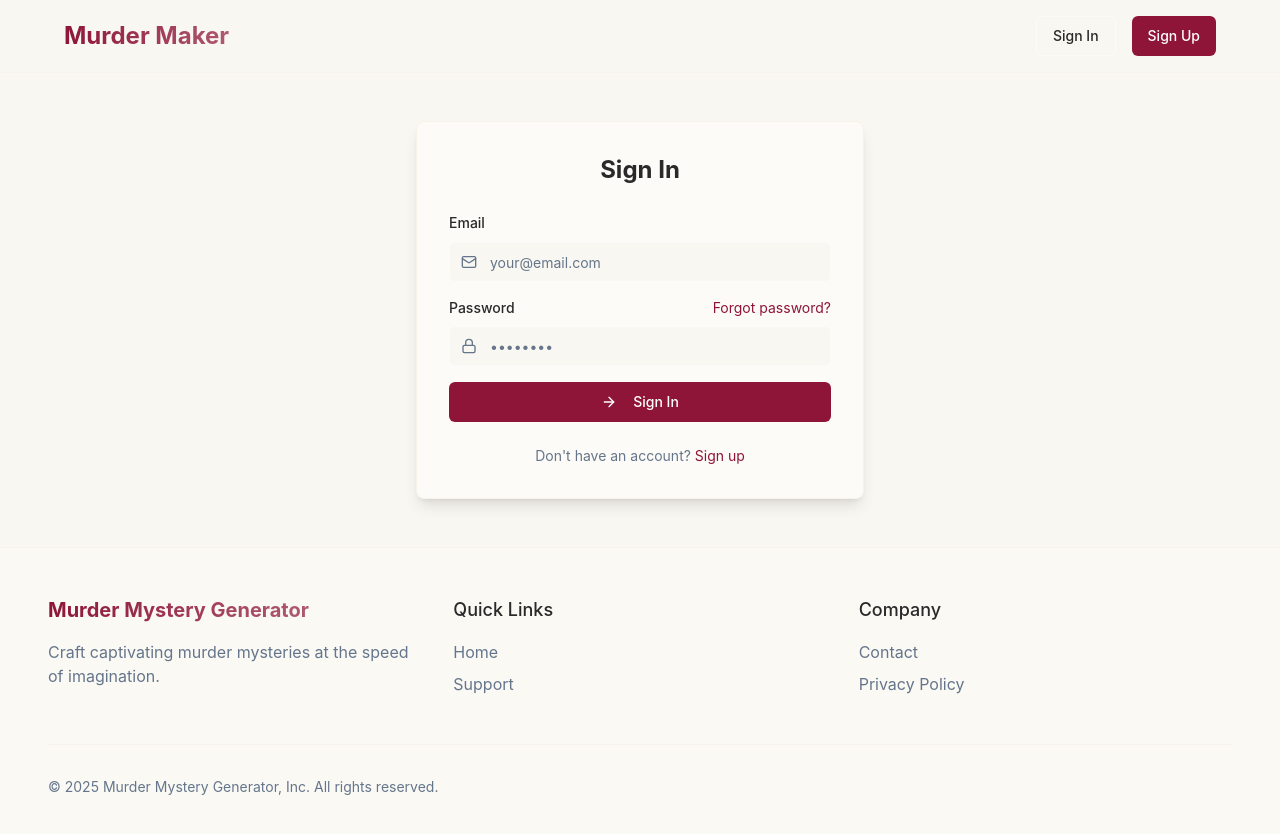
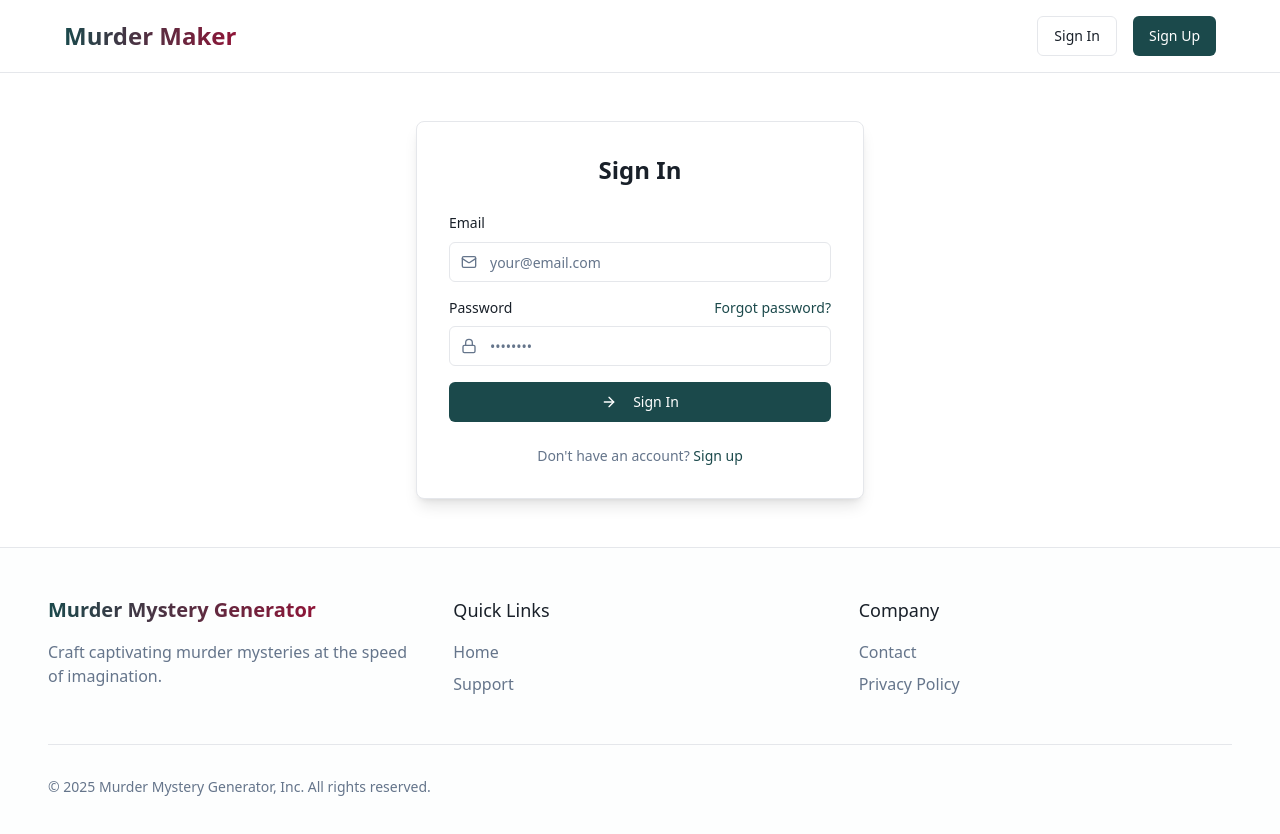
Before and after one commit to CoachJ87/website-murder-mystery-party-generator, a React (Vite) app: page /sign-in in a window 1280 px wide. Shown: the top 834 px of the page. Built offline with nearby package versions, Linux system fonts and the light colour scheme.

Commit message:
Reverted to commit aa6effbcb1281fa78db3cc7f14176eaa4400e3b4

```diff
--- a/src/App.css
+++ b/src/App.css
@@ -1,12 +1,11 @@
-
 #root {
   width: 100%;
   text-align: center;
 }
 
 body {
-  background-color: #F7F3E9;
-  color: #2A2A2A;
+  background-color: #FFFFFF;
+  color: #1F2937;
 }
 
 .logo {
@@ -16,10 +15,10 @@ body {
   transition: filter 300ms;
 }
 .logo:hover {
-  filter: drop-shadow(0 0 2em #8B1538);
+  filter: drop-shadow(0 0 2em #2DD4BF);
 }
 .logo.react:hover {
-  filter: drop-shadow(0 0 2em #8B1538);
+  filter: drop-shadow(0 0 2em #2DD4BF);
 }
 
 @keyframes logo-spin {
@@ -39,62 +38,61 @@ body {
 
 .card {
   padding: 2em;
-  background-color: #FDF8F3;
+  background-color: #F8F9FA;
   border-radius: 0.5rem;
-  border: 1px solid #F7F3E9;
+  border: 1px solid #E5E7EB;
 }
 
 .read-the-docs {
-  color: #2A2A2A;
+  color: #1F2937;
 }
 
-/* Custom button styles - Sophisticated Burgundy */
+/* Custom button styles - Sophisticated */
 .custom-button {
-  background-color: #8B1538;
+  background-color: #1D4B47;
   color: white;
   transition: all 0.3s ease;
 }
 
 .custom-button:hover {
-  background-color: #6d0f2a;
+  background-color: #8B1538;
   color: white;
 }
 
 /* Custom link styles */
 .custom-link {
-  color: #2A2A2A;
+  color: #1F2937;
   text-decoration: underline;
   transition: color 0.3s ease;
 }
 
 .custom-link:hover {
-  color: #8B1538;
+  color: #1D4B47;
 }
 
 /* Section styles - Clean and sophisticated */
 .content-section {
-  background-color: #FDF8F3;
+  background-color: #F8F9FA;
   padding: 2rem;
   border-radius: 0.5rem;
   margin-bottom: 1.5rem;
-  border: 1px solid #F7F3E9;
+  border: 1px solid #E5E7EB;
 }
 
 .divider {
   height: 2px;
-  background: linear-gradient(90deg, transparent, #8B1538, transparent);
+  background: linear-gradient(90deg, transparent, #1D4B47, transparent);
   margin: 2rem 0;
 }
 
-/* Mystery content styles - Refined typography with burgundy accents */
+/* Mystery content styles - Refined typography */
 .mystery-prose h1 {
   font-size: 1.875rem;
   line-height: 2.25rem;
   font-weight: 700;
   margin-top: 1.5em;
   margin-bottom: 0.75em;
-  color: #8B1538;
-  font-family: 'Playfair Display', serif;
+  color: #1D4B47;
 }
 
 .mystery-prose h2 {
@@ -104,24 +102,22 @@ body {
   margin-top: 1.25em;
   margin-bottom: 0.6em;
   color: #8B1538;
-  font-family: 'Playfair Display', serif;
 }
 
 .mystery-prose h3 {
   font-size: 1.25rem;
   line-height: 1.75rem;
-  font-weight: 500;
+  font-weight: 600;
   margin-top: 1em;
   margin-bottom: 0.5em;
-  color: #8B1538;
-  font-family: 'Playfair Display', serif;
+  color: #1D4B47;
 }
 
 .mystery-prose p {
   margin-top: 0.75em;
   margin-bottom: 0.75em;
   line-height: 1.6;
-  color: #2A2A2A;
+  color: #1F2937;
 }
 
 .mystery-prose ul,
@@ -142,7 +138,7 @@ body {
 .mystery-prose li {
   margin-top: 0.375em;
   margin-bottom: 0.375em;
-  color: #2A2A2A;
+  color: #1F2937;
 }
 
 .mystery-prose table {
@@ -150,7 +146,7 @@ body {
   margin-top: 1.25em;
   margin-bottom: 1.25em;
   border-collapse: collapse;
-  background-color: #FDF8F3;
+  background-color: white;
   border-radius: 0.5rem;
   overflow: hidden;
   box-shadow: 0 1px 3px rgba(0, 0, 0, 0.1);
@@ -160,41 +156,41 @@ body {
   font-weight: 600;
   padding: 0.75em;
   text-align: left;
-  background-color: #8B1538;
+  background-color: #1D4B47;
   color: white;
   border: none;
 }
 
 .mystery-prose td {
   padding: 0.75em;
-  border-bottom: 1px solid #F7F3E9;
-  color: #2A2A2A;
+  border-bottom: 1px solid #E5E7EB;
+  color: #1F2937;
 }
 
 .mystery-prose tr:nth-child(even) td {
-  background-color: #F7F3E9;
+  background-color: #F8F9FA;
 }
 
 .mystery-prose blockquote {
   margin: 1em 0;
   padding: 1em;
-  border-left: 4px solid #8B1538;
+  border-left: 4px solid #2DD4BF;
   font-style: italic;
-  background-color: #FDF8F3;
+  background-color: #F8F9FA;
   border-radius: 0.25rem;
-  color: #2A2A2A;
+  color: #1F2937;
 }
 
 .mystery-prose code {
   font-family: monospace;
-  background-color: #F7F3E9;
+  background-color: #F3F4F6;
   color: #8B1538;
   padding: 0.2em 0.4em;
   border-radius: 0.25rem;
 }
 
 .mystery-prose pre {
-  background-color: #F7F3E9;
+  background-color: #F3F4F6;
   padding: 1em;
   border-radius: 0.5rem;
   overflow-x: auto;
@@ -204,7 +200,7 @@ body {
   margin: 2em 0;
   border: none;
   height: 2px;
-  background: linear-gradient(90deg, transparent, #8B1538, transparent);
+  background: linear-gradient(90deg, transparent, #2DD4BF, transparent);
 }
 
 .mystery-prose img {
@@ -222,38 +218,35 @@ body {
   font-style: italic;
 }
 
-/* Tab-specific styling - Sophisticated burgundy sections */
+/* Tab-specific styling - Sophisticated sections */
 .host-guide-content {
-  background-color: #FDF8F3;
+  background-color: #FFFFFF;
   border-radius: 0.5rem;
-  border: 1px solid #F7F3E9;
+  border: 1px solid #E5E7EB;
 }
 
 .host-guide-content h1 {
-  color: #8B1538;
-  border-bottom: 2px solid #8B1538;
+  color: #1D4B47;
+  border-bottom: 2px solid #2DD4BF;
   padding-bottom: 0.5rem;
   margin-bottom: 1rem;
   font-size: 1.75rem;
-  font-family: 'Playfair Display', serif;
 }
 
 .host-guide-content h2 {
-  background-color: rgba(139, 21, 56, 0.1);
+  background-color: rgba(29, 75, 71, 0.1);
   padding: 0.5rem;
   border-radius: 0.25rem;
-  color: #8B1538;
+  color: #1D4B47;
   font-size: 1.5rem;
   margin-top: 1.5rem;
-  font-family: 'Playfair Display', serif;
 }
 
 .host-guide-content h3 {
   color: #8B1538;
-  font-weight: 500;
+  font-weight: 600;
   margin-top: 1.25rem;
   font-size: 1.25rem;
-  font-family: 'Playfair Display', serif;
 }
 
 .host-guide-content p {
@@ -266,36 +259,33 @@ body {
 }
 
 .detective-script-content {
-  background-color: #FDF8F3;
+  background-color: #FFFFFF;
   border-radius: 0.5rem;
-  border: 1px solid #F7F3E9;
+  border: 1px solid #E5E7EB;
 }
 
 .detective-script-content h1 {
-  color: #8B1538;
-  border-bottom: 2px solid #8B1538;
+  color: #1D4B47;
+  border-bottom: 2px solid #2DD4BF;
   padding-bottom: 0.5rem;
   margin-bottom: 1rem;
   font-size: 1.75rem;
-  font-family: 'Playfair Display', serif;
 }
 
 .detective-script-content h2 {
-  background-color: rgba(139, 21, 56, 0.1);
+  background-color: rgba(45, 212, 191, 0.1);
   padding: 0.5rem;
   border-radius: 0.25rem;
-  color: #8B1538;
+  color: #1D4B47;
   font-size: 1.5rem;
   margin-top: 1.5rem;
-  font-family: 'Playfair Display', serif;
 }
 
 .detective-script-content h3 {
   color: #8B1538;
-  font-weight: 500;
+  font-weight: 600;
   margin-top: 1.25rem;
   font-size: 1.25rem;
-  font-family: 'Playfair Display', serif;
 }
 
 .detective-script-content p {
@@ -303,49 +293,49 @@ body {
 }
 
 .detective-script-content blockquote {
-  border-left-color: #8B1538;
-  background-color: rgba(139, 21, 56, 0.1);
+  border-left-color: #2DD4BF;
+  background-color: rgba(45, 212, 191, 0.1);
 }
 
 .character-matrix-content {
-  background-color: #FDF8F3;
+  background-color: #FFFFFF;
   border-radius: 0.5rem;
-  border: 1px solid #F7F3E9;
+  border: 1px solid #E5E7EB;
 }
 
 .character-matrix-content table {
-  border: 1px solid #F7F3E9;
+  border: 1px solid #E5E7EB;
 }
 
 .character-matrix-content th {
-  background-color: #8B1538;
+  background-color: #1D4B47;
   color: white;
 }
 
 .character-matrix-content td {
-  background-color: #FDF8F3;
+  background-color: #FFFFFF;
 }
 
 .clues-content {
-  background-color: #FDF8F3;
+  background-color: #FFFFFF;
   border-radius: 0.5rem;
-  border: 1px solid #F7F3E9;
+  border: 1px solid #E5E7EB;
 }
 
 .characters-content {
-  background-color: #FDF8F3;
+  background-color: #FFFFFF;
   border-radius: 0.5rem;
-  border: 1px solid #F7F3E9;
+  border: 1px solid #E5E7EB;
 }
 
-/* Mystery tabs navigation - Clean and professional with burgundy */
+/* Mystery tabs navigation - Clean and professional */
 .mystery-tabs-header {
   position: sticky;
   top: 0;
   z-index: 10;
-  background-color: #FDF8F3;
+  background-color: #FFFFFF;
   padding: 1rem;
-  border-bottom: 1px solid #F7F3E9;
+  border-bottom: 1px solid #E5E7EB;
   display: flex;
   flex-direction: column;
   gap: 0.75rem;
@@ -371,32 +361,32 @@ body {
   }
 }
 
-/* Section-specific Cards styling - Premium burgundy feel */
+/* Section-specific Cards styling - Premium feel */
 .section-card {
   margin-bottom: 1.5rem;
-  border: 1px solid #F7F3E9;
+  border: 1px solid #E5E7EB;
   border-radius: 0.5rem;
   overflow: hidden;
-  background-color: #FDF8F3;
+  background-color: #FFFFFF;
   box-shadow: 0 1px 3px rgba(0, 0, 0, 0.1);
 }
 
 .section-card-header {
   padding: 1rem;
-  border-bottom: 1px solid #F7F3E9;
+  border-bottom: 1px solid #E5E7EB;
 }
 
 .host-guide-card .section-card-header {
-  background-color: rgba(139, 21, 56, 0.1);
+  background-color: rgba(29, 75, 71, 0.1);
 }
 
 .detective-script-card .section-card-header {
-  background-color: rgba(139, 21, 56, 0.05);
+  background-color: rgba(45, 212, 191, 0.1);
 }
 
 .section-card-content {
   padding: 1.5rem;
-  background-color: #FDF8F3;
+  background-color: #FFFFFF;
 }
 
 /* Mobile-friendly tab and content styling */
--- a/src/index.css
+++ b/src/index.css
@@ -5,42 +5,58 @@
 
 @layer base {
   :root {
-    /* Mystery Maker Color System - Sophisticated 3-Color Palette */
-    /* Primary Color - Rich Burgundy */
-    --color-primary: 343 74% 32%;        /* Rich Burgundy #8B1538 */
+    /* Mystery Maker Color System - Sophisticated & Premium */
+    /* Primary Colors */
+    --color-primary: 183 48% 20%;        /* Deep Teal #1D4B47 */
     --color-primary-foreground: 0 0% 100%;
-    --color-primary-hover: 343 74% 25%;  /* Darkened 10% for hover */
-    --color-primary-active: 343 74% 20%; /* Darkened 15% for active */
+    --color-primary-hover: 183 48% 15%;
+    --color-primary-light: 183 48% 35%;
 
-    /* Background System - Warm Cream Tones */
-    --color-surface: 45 40% 96%;         /* Warm Cream #F7F3E9 */
-    --color-surface-foreground: 0 0% 16%; /* Charcoal Black #2A2A2A */
-    --color-surface-hover: 42 45% 97%;   /* Slightly lighter cream */
+    --color-secondary: 343 74% 32%;      /* Rich Burgundy #8B1538 */
+    --color-secondary-foreground: 0 0% 100%;
+    --color-secondary-hover: 343 74% 25%;
+    --color-secondary-light: 343 74% 45%;
 
-    --color-muted: 45 50% 98%;           /* Creamy White #FDF8F3 */
+    /* Accent Colors */
+    --color-accent: 172 76% 64%;         /* Bright Teal #2DD4BF */
+    --color-accent-foreground: 183 48% 20%;
+    --color-accent-hover: 172 76% 55%;
+    --color-accent-light: 172 76% 75%;
+
+    --color-danger: 0 84% 49%;           /* Soft Red #DC2626 */
+    --color-danger-foreground: 0 0% 100%;
+    --color-danger-hover: 0 84% 40%;
+    --color-danger-light: 0 84% 65%;
+
+    /* Background System - Sophisticated & Clean */
+    --color-surface: 0 0% 100%;          /* Pure White #FFFFFF */
+    --color-surface-foreground: 215 25% 13%; /* Charcoal Black #1F2937 */
+    --color-surface-hover: 210 20% 98%;  /* Very subtle gray */
+
+    --color-muted: 210 20% 98%;          /* Cool Gray #F8F9FA */
     --color-muted-foreground: 215 16% 47%; /* Medium Gray #6B7280 */
 
-    --color-subtle: 45 40% 94%;          /* Slightly darker cream for borders */
-    --color-subtle-foreground: 0 0% 16%;
+    --color-subtle: 220 14% 96%;         /* Light Gray #F3F4F6 */
+    --color-subtle-foreground: 215 25% 13%;
 
-    --color-tertiary: 220 9% 68%;        /* Light Gray #9CA3AF */
+    --color-tertiary: 220 9% 68%;        /* Light Gray text #9CA3AF */
 
     /* Semantic Tokens */
     --background: var(--color-surface);
     --foreground: var(--color-surface-foreground);
 
-    --card: var(--color-muted);
+    --card: 0 0% 100%;
     --card-foreground: var(--color-surface-foreground);
 
-    --popover: var(--color-muted);
+    --popover: 0 0% 100%;
     --popover-foreground: var(--color-surface-foreground);
 
-    --border: var(--color-subtle);
-    --input: var(--color-muted);
+    --border: 220 13% 91%;
+    --input: 220 13% 91%;
     --ring: var(--color-primary);
 
-    --destructive: var(--color-primary);
-    --destructive-foreground: var(--color-primary-foreground);
+    --destructive: var(--color-danger);
+    --destructive-foreground: var(--color-danger-foreground);
 
     --radius: 0.5rem;
 
@@ -55,28 +71,28 @@
     --sidebar-ring: var(--color-primary);
   }
 
-  /* Dark mode variants - maintaining burgundy theme */
+  /* Dark mode variants for future implementation */
   .dark {
-    --color-surface: 0 0% 16%;           /* Charcoal Black */
-    --color-surface-foreground: 45 40% 96%; /* Warm Cream */
-    --color-surface-hover: 0 0% 20%;
+    --color-surface: 215 25% 13%;        /* Charcoal Black */
+    --color-surface-foreground: 0 0% 100%; /* Pure White */
+    --color-surface-hover: 215 25% 18%;
 
-    --color-muted: 0 0% 20%;             /* Dark surface */
-    --color-muted-foreground: 220 9% 68%; /* Light Gray */
+    --color-muted: 215 25% 18%;          /* Dark surface */
+    --color-muted-foreground: 215 16% 65%; /* Lighter Medium Gray */
 
-    --color-subtle: 0 0% 25%;            /* Darker surface */
+    --color-subtle: 215 25% 23%;         /* Darker surface */
 
     --background: var(--color-surface);
     --foreground: var(--color-surface-foreground);
 
-    --card: 0 0% 20%;
+    --card: 215 25% 18%;
     --card-foreground: var(--color-surface-foreground);
 
-    --popover: 0 0% 20%;
+    --popover: 215 25% 18%;
     --popover-foreground: var(--color-surface-foreground);
 
-    --border: 0 0% 25%;
-    --input: 0 0% 25%;
+    --border: 215 25% 25%;
+    --input: 215 25% 25%;
 
     --sidebar-background: var(--color-surface);
     --sidebar-foreground: var(--color-surface-foreground);
@@ -92,7 +108,7 @@
   }
 
   body {
-    @apply bg-background text-foreground font-body;
+    @apply bg-background text-foreground;
   }
 
   a {
@@ -108,11 +124,19 @@
   }
 }
 
-/* Mystery Maker Utility Classes - Sophisticated 3-Color System */
+/* Mystery Maker Utility Classes - Refined */
 @layer utilities {
   /* Background Utilities */
   .bg-primary-soft {
     @apply bg-primary/10;
+  }
+
+  .bg-secondary-soft {
+    @apply bg-secondary/10;
+  }
+
+  .bg-accent-soft {
+    @apply bg-accent/10;
   }
 
   .bg-section {
@@ -125,7 +149,11 @@
 
   /* Text Utilities */
   .text-primary-light {
-    color: hsl(var(--color-primary) / 0.8);
+    color: hsl(var(--color-primary-light));
+  }
+
+  .text-secondary-light {
+    color: hsl(var(--color-secondary-light));
   }
 
   .text-tertiary {
@@ -134,25 +162,33 @@
 
   /* Border Utilities */
   .border-primary-light {
-    border-color: hsl(var(--color-primary) / 0.3);
+    border-color: hsl(var(--color-primary-light));
   }
 
   /* Hover States */
   .hover-primary {
-    @apply hover:bg-primary hover:text-primary-foreground transition-colors;
+    @apply hover:bg-primary/90 hover:text-primary-foreground transition-colors;
   }
 
-  /* Status Colors - Using burgundy variants */
+  .hover-secondary {
+    @apply hover:bg-secondary/90 hover:text-secondary-foreground transition-colors;
+  }
+
+  .hover-accent {
+    @apply hover:bg-accent/90 hover:text-accent-foreground transition-colors;
+  }
+
+  /* Status Colors */
   .status-success {
-    @apply bg-primary/10 text-primary border-primary/20;
+    @apply bg-accent/10 text-accent border-accent/20;
   }
 
   .status-warning {
-    @apply bg-primary/5 text-primary/80 border-primary/10;
+    @apply bg-yellow-50 text-yellow-800 border-yellow-200;
   }
 
   .status-error {
-    @apply bg-primary/15 text-primary border-primary/25;
+    @apply bg-danger/10 text-danger border-danger/20;
   }
 
   /* Interactive Elements */
@@ -168,6 +204,14 @@
     @apply bg-primary text-primary-foreground hover:bg-primary/90 focus:ring-2 focus:ring-primary/20 transition-all;
   }
 
+  .mystery-button-secondary {
+    @apply bg-secondary text-secondary-foreground hover:bg-secondary/90 focus:ring-2 focus:ring-secondary/20 transition-all;
+  }
+
+  .mystery-button-accent {
+    @apply bg-accent text-accent-foreground hover:bg-accent/90 focus:ring-2 focus:ring-accent/20 transition-all;
+  }
+
   /* Premium surface styling */
   .premium-surface {
     @apply bg-card border border-border/30 rounded-lg shadow-sm;
@@ -178,9 +222,9 @@
   }
 }
 
-/* Legacy gradient and chat styles - updated to burgundy theme */
+/* Legacy gradient and chat styles for existing components */
 .gradient-text {
-  @apply bg-clip-text text-transparent bg-gradient-to-r from-primary to-primary/70;
+  @apply bg-clip-text text-transparent bg-gradient-to-r from-primary to-secondary;
 }
 
 .chat-bubble {
--- a/src/styles/mystery-package.css
+++ b/src/styles/mystery-package.css
@@ -1,18 +1,20 @@
 
-/* Mystery Package Custom Styles - Sophisticated Burgundy & Cream */
+/* Mystery Package Custom Styles - Sophisticated & Premium */
 :root {
-  --mystery-primary: #8B1538;
-  --mystery-text: #2A2A2A;
-  --mystery-bg-light: #FDF8F3;
-  --mystery-bg-card: #F7F3E9;
-  --mystery-bg-section: #F7F3E9;
-  --mystery-border: #F7F3E9;
+  --mystery-primary: #1d4b47;
+  --mystery-secondary: #8b1538;
+  --mystery-accent: #2dd4bf;
+  --mystery-text: #1f2937;
+  --mystery-bg-light: #ffffff;
+  --mystery-bg-card: #f8f9fa;
+  --mystery-bg-section: #f3f4f6;
+  --mystery-border: #e5e7eb;
   --mystery-shadow: 0 1px 3px rgba(0, 0, 0, 0.1);
   --mystery-shadow-hover: 0 4px 12px rgba(0, 0, 0, 0.15);
 }
 
 .mystery-content {
-  font-family: 'Inter', sans-serif;
+  font-family: inherit;
   line-height: 1.7;
   color: var(--mystery-text);
   max-width: none;
@@ -20,22 +22,20 @@
 
 .mystery-content h1 {
   color: var(--mystery-primary);
-  border-bottom: 3px solid var(--mystery-primary);
+  border-bottom: 3px solid var(--mystery-accent);
   padding-bottom: 0.5rem;
   margin-bottom: 1.5rem;
   font-size: clamp(1.5rem, 4vw, 2.25rem);
   font-weight: 700;
-  font-family: 'Playfair Display', serif;
   line-height: 1.2;
 }
 
 .mystery-content h2 {
-  color: var(--mystery-primary);
+  color: var(--mystery-secondary);
   margin-top: 2rem;
   margin-bottom: 1rem;
   font-size: clamp(1.25rem, 3vw, 1.5rem);
   font-weight: 600;
-  font-family: 'Playfair Display', serif;
   line-height: 1.3;
 }
 
@@ -43,8 +43,7 @@
   color: var(--mystery-primary);
   margin-top: 1.5rem;
   margin-bottom: 0.75rem;
-  font-weight: 500;
-  font-family: 'Playfair Display', serif;
+  font-weight: 600;
   line-height: 1.4;
 }
 
@@ -79,7 +78,7 @@
 
 .mystery-content blockquote {
   background: linear-gradient(135deg, var(--mystery-bg-card) 0%, var(--mystery-bg-section) 100%);
-  border-left: 5px solid var(--mystery-primary);
+  border-left: 5px solid var(--mystery-accent);
   padding: 1rem 1.5rem;
   margin: 1.5rem 0;
   border-radius: 0 8px 8px 0;
@@ -100,7 +99,7 @@
 }
 
 .mystery-content table th {
-  background: var(--mystery-primary);
+  background: linear-gradient(135deg, var(--mystery-primary) 0%, var(--mystery-secondary) 100%);
   color: white;
   padding: 1rem;
   text-align: left;
@@ -125,20 +124,20 @@
 }
 
 .mystery-content table tr:focus-within {
-  outline: 2px solid var(--mystery-primary);
+  outline: 2px solid var(--mystery-accent);
   outline-offset: -2px;
 }
 
 .mystery-content hr {
   border: none;
   height: 2px;
-  background: linear-gradient(90deg, transparent, var(--mystery-primary), transparent);
+  background: linear-gradient(90deg, transparent, var(--mystery-accent), transparent);
   margin: 2rem 0;
 }
 
 .character-card {
   background: linear-gradient(135deg, var(--mystery-bg-light) 0%, var(--mystery-bg-card) 100%);
-  border: 2px solid var(--mystery-primary);
+  border: 2px solid var(--mystery-accent);
   border-radius: 12px;
   padding: 1.5rem;
   margin: 1rem 0;
@@ -152,7 +151,7 @@
 }
 
 .character-card:focus-within {
-  outline: 2px solid var(--mystery-primary);
+  outline: 2px solid var(--mystery-accent);
   outline-offset: 2px;
 }
 
@@ -208,6 +207,8 @@
 @media (prefers-contrast: high) {
   :root {
     --mystery-primary: #000000;
+    --mystery-secondary: #000000;
+    --mystery-accent: #000000;
   }
 }
 
--- a/tailwind.config.ts
+++ b/tailwind.config.ts
@@ -19,17 +19,31 @@ export default {
 			}
 		},
 		extend: {
-			fontFamily: {
-				'heading': ['Playfair Display', 'serif'],
-				'body': ['Inter', 'sans-serif'],
-			},
 			colors: {
-				/* Mystery Maker Color System - Sophisticated 3-Color Palette */
+				/* Mystery Maker Color System - Sophisticated & Premium */
 				primary: {
 					DEFAULT: 'hsl(var(--color-primary))',
 					foreground: 'hsl(var(--color-primary-foreground))',
 					hover: 'hsl(var(--color-primary-hover))',
-					active: 'hsl(var(--color-primary-active))',
+					light: 'hsl(var(--color-primary-light))',
+				},
+				secondary: {
+					DEFAULT: 'hsl(var(--color-secondary))',
+					foreground: 'hsl(var(--color-secondary-foreground))',
+					hover: 'hsl(var(--color-secondary-hover))',
+					light: 'hsl(var(--color-secondary-light))',
+				},
+				accent: {
+					DEFAULT: 'hsl(var(--color-accent))',
+					foreground: 'hsl(var(--color-accent-foreground))',
+					hover: 'hsl(var(--color-accent-hover))',
+					light: 'hsl(var(--color-accent-light))',
+				},
+				danger: {
+					DEFAULT: 'hsl(var(--color-danger))',
+					foreground: 'hsl(var(--color-danger-foreground))',
+					hover: 'hsl(var(--color-danger-hover))',
+					light: 'hsl(var(--color-danger-light))',
 				},
 				surface: {
 					DEFAULT: 'hsl(var(--color-surface))',
@@ -127,24 +141,18 @@ export default {
                             marginBottom: '0.75em',
                             lineHeight: '1.3',
                             fontWeight: '600',
-                            fontFamily: 'Playfair Display, serif',
                         },
                         h1: {
                             fontSize: '1.875rem',
-                            fontWeight: '700',
                         },
                         h2: {
                             fontSize: '1.5rem',
-                            fontWeight: '600',
                         },
                         h3: {
                             fontSize: '1.25rem',
-                            fontWeight: '500',
                         },
                         h4: {
                             fontSize: '1.125rem',
-                            fontWeight: '600',
-                            fontFamily: 'Inter, sans-serif',
                         },
                         ul: {
                             paddingLeft: '1.5em',
@@ -167,8 +175,8 @@ export default {
                         blockquote: {
                             fontStyle: 'italic',
                             borderLeftWidth: '4px',
-                            borderLeftColor: 'hsl(var(--color-primary))',
-                            backgroundColor: 'hsl(var(--color-primary) / 0.1)',
+                            borderLeftColor: 'hsl(var(--color-accent))',
+                            backgroundColor: 'hsl(var(--color-accent) / 0.1)',
                             paddingLeft: '1em',
                             paddingTop: '0.5em',
                             paddingBottom: '0.5em',
@@ -177,7 +185,7 @@ export default {
                             color: 'hsl(var(--color-surface-foreground))',
                         },
                         code: {
-                            color: 'hsl(var(--color-primary))',
+                            color: 'hsl(var(--color-secondary))',
                             backgroundColor: 'hsl(var(--color-muted))',
                             padding: '0.2em 0.4em',
                             borderRadius: '0.25em',
@@ -185,7 +193,7 @@ export default {
                         },
                         strong: {
                             fontWeight: '700',
-                            color: 'hsl(var(--color-primary))',
+                            color: 'hsl(var(--color-secondary))',
                         },
                         em: {
                             fontStyle: 'italic',
```
